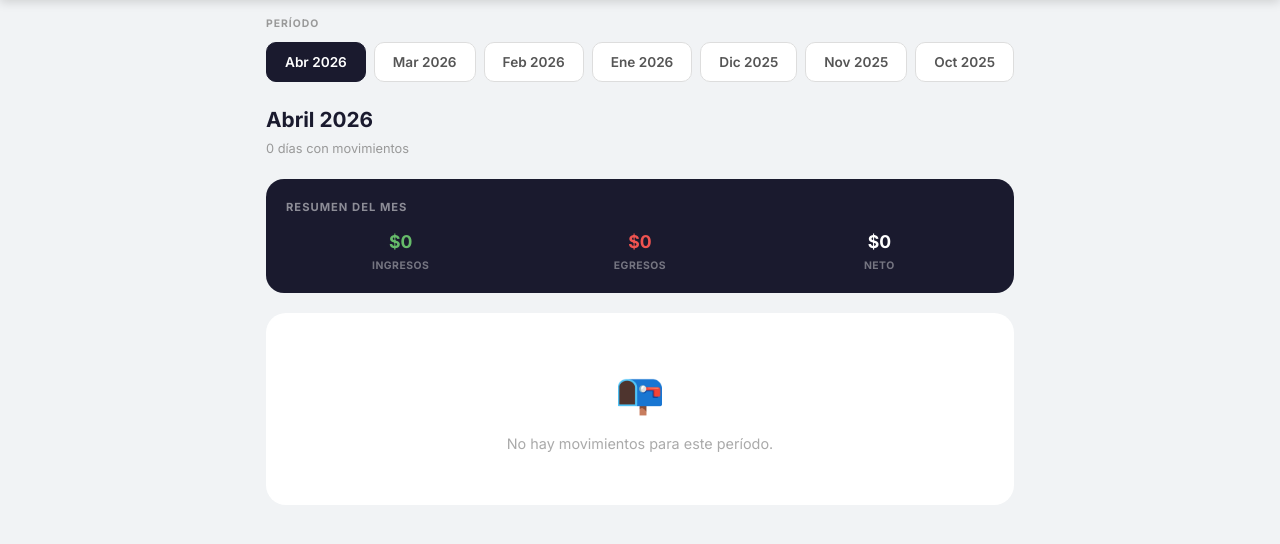
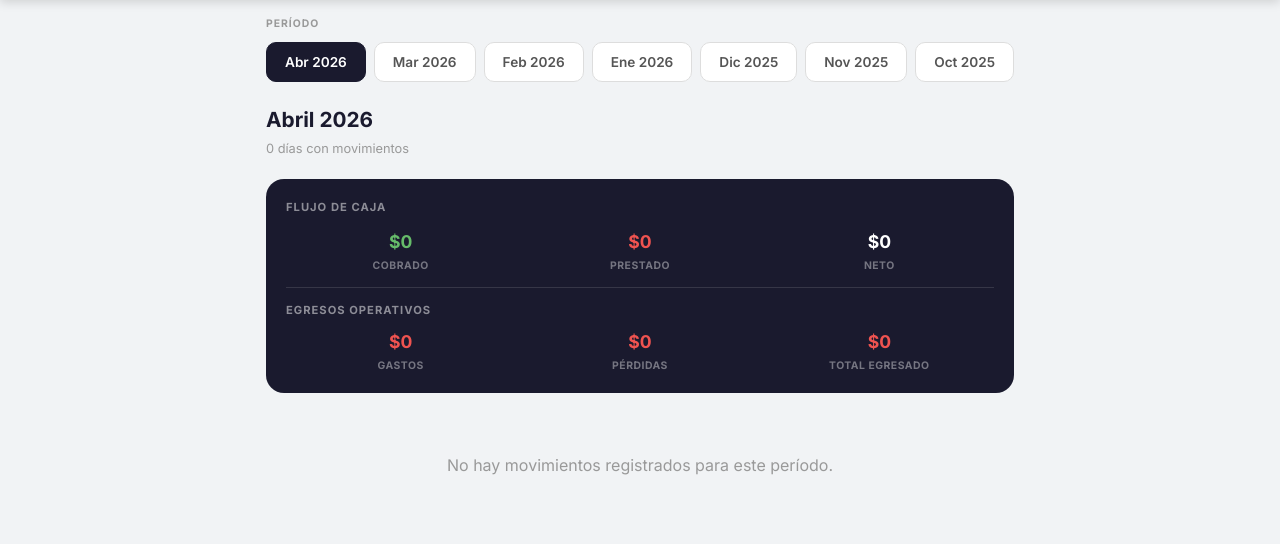
Before and after one commit to kevincabrera14/prestaap, a Django app: page /ruta/1/cajas/ in a window 1280 px wide. Shown: the part 59-603 px from the top of the page. Run offline with Django 5.2, Linux system fonts and the light colour scheme; a user stored in the database is signed in; tables that the repository leaves empty hold one stand-in row (values such as "Sample post").

Commit message:
resumenes de cajas

```diff
--- a/app/templates/app/historial_cajas.html
+++ b/app/templates/app/historial_cajas.html
@@ -1,4 +1,5 @@
 {% load static %}
+{% load humanize %}
 <!DOCTYPE html>
 <html lang="es">
 <head>
@@ -8,6 +9,16 @@
     <link rel="shortcut icon" type="image/x-icon" href="{% static 'img/favicon.ico' %}">
     <link href="https://fonts.googleapis.com/css2?family=Inter:wght@400;500;600;700&display=swap" rel="stylesheet">
     <link rel="stylesheet" href="{% static 'css/style.css' %}">
+    <style>
+        /* Estilos necesarios para la interactividad del historial */
+        .dia-detalle { display: none; padding: 10px; background: #fff; }
+        .dia-card.open .dia-detalle { display: block; }
+        .dia-card.open .chevron { transform: rotate(180deg); }
+        .seccion-contenido { display: none; padding: 10px; }
+        .seccion.open .seccion-contenido { display: block; }
+        .dia-header { cursor: pointer; transition: background 0.2s; }
+        .dia-header:hover { background: #f8f9fa; }
+    </style>
 </head>
 <body>
 
@@ -44,223 +55,155 @@
     </div>
     {% endif %}
 
-    {# ── KPIs ── #}
+    {# ── ENCABEZADO ── #}
     <div class="mes-heading">{{ mes_actual|date:"F Y" }}</div>
     <div class="mes-sub">{{ dias|length }} día{{ dias|length|pluralize:"s" }} con movimientos</div>
 
+    {# ── RESUMEN DEL MES ── #}
     <div class="resumen-mes">
-        <div class="resumen-titulo">Resumen del mes</div>
+        <div class="resumen-titulo">Flujo de caja</div>
         <div class="resumen-grid-cajas">
             <div class="res-item ingreso">
-                <div class="res-num-caja">${{ total_ingresos_mes }}</div>
-                <div class="res-lbl">Ingresos</div>
+                <div class="res-num-caja">${{ total_ingresos_mes|intcomma }}</div>
+                <div class="res-lbl">Cobrado</div>
             </div>
             <div class="res-item egreso">
-                <div class="res-num-caja">${{ total_egresos_mes }}</div>
-                <div class="res-lbl">Egresos</div>
+                <div class="res-num-caja">${{ total_capital_mes|intcomma }}</div>
+                <div class="res-lbl">Prestado</div>
             </div>
             <div class="res-item neto">
-                <div class="res-num-caja">${{ neto_mes }}</div>
+                <div class="res-num-caja">${{ neto_mes|intcomma }}</div>
                 <div class="res-lbl">Neto</div>
+            </div>
+        </div>
+
+        <div style="margin-top:14px; border-top:1px solid rgba(255,255,255,.12); padding-top:14px;">
+            <div class="resumen-titulo" style="margin-bottom:10px;">Egresos operativos</div>
+            <div class="resumen-grid-cajas">
+                <div class="res-item egreso">
+                    <div class="res-num-caja">${{ total_gastos_mes|intcomma }}</div>
+                    <div class="res-lbl">Gastos</div>
+                </div>
+                <div class="res-item egreso">
+                    <div class="res-num-caja">${{ total_perdidas_mes|intcomma }}</div>
+                    <div class="res-lbl">Pérdidas</div>
+                </div>
+                <div class="res-item egreso">
+                    <div class="res-num-caja">${{ total_egresos_mes|intcomma }}</div>
+                    <div class="res-lbl">Total egresado</div>
+                </div>
             </div>
         </div>
     </div>
 
     {# ── DÍAS ── #}
     {% if dias %}
-
         {% for dia in dias %}
         <div class="dia-card" id="d{{ forloop.counter }}">
-
-        {# Cabecera del día #}
             <div class="dia-header" onclick="toggleDia('d{{ forloop.counter }}')">
                 <div>
                     <div class="dia-fecha">{{ dia.fecha|date:"l d \d\e F" }}</div>
                     <div class="dia-nums">
-                    <span class="dia-num-item ing">↑ ${{ dia.ingresos }}</span>
-                    <span class="dia-num-item egr">↓ ${{ dia.egresos }}</span>
+                        <span class="dia-num-item ing">↑ ${{ dia.ingresos|intcomma }}</span>
+                        <span class="dia-num-item egr">↓ ${{ dia.egresos|intcomma }}</span>
                     </div>
                 </div>
                 <div style="display:flex; align-items:center; gap:8px;">
                     <div style="text-align:right;">
-                    <div class="neto-val {% if dia.neto >= 0 %}pos{% else %}neg{% endif %}">${{ dia.neto }}</div>
+                        <div class="neto-val {% if dia.neto >= 0 %}pos{% else %}neg{% endif %}">${{ dia.neto|intcomma }}</div>
                         <div class="neto-lbl">Neto</div>
                     </div>
                     <span class="chevron">▼</span>
                 </div>
             </div>
 
-        {# Body expandible #}
             <div class="dia-detalle">
-
                 {# 1. ABONOS #}
-            <div class="seccion {% if dia.abonos %}open{% endif %}" id="s-ab-{{ forloop.counter }}" style="margin-bottom:0; border-radius:0; border-left:none; border-right:none; border-top:1px solid var(--border); border-bottom:none;">
+                <div class="seccion" id="s-ab-{{ forloop.counter }}">
                     <div class="seccion-header" onclick="toggleSec('s-ab-{{ forloop.counter }}')">
                         <div class="seccion-titulo">
                             <span class="seccion-ico ico-green">💵</span>
-                        Abonos cobrados
-                    </div>
-                    <div class="seccion-meta">
-                        <span style="background:#f0f0f0; color:#555; font-size:.68rem; font-weight:600; padding:2px 8px; border-radius:10px;">{{ dia.abonos|length }}</span>
-                        {% if dia.abonos %}
-                        <span class="meta-total green">+${{ dia.total_abonos }}</span>
-                        {% endif %}
-                        <span class="chevron">▼</span>
+                            Abonos cobrados ({{ dia.lista_abonos|length }})
                         </div>
                     </div>
-                <div class="seccion-body">
-                    {% for m in dia.abonos %}
-                    <div class="mov-row">
-                        <div class="mov-info">
-                            <div class="mov-nombre">{{ m.cliente }}</div>
-                            <div style="display:flex; align-items:center; gap:6px; margin-top:2px; flex-wrap:wrap;">
-                                <span class="mov-fecha">{{ m.hora|date:"H:i" }}</span>
-                                {% if m.usuario %}
-                                <span class="badge-user">👤 {{ m.usuario }}</span>
-                                {% endif %}
-                            </div>
-                        </div>
-                        <span class="mov-monto green">+${{ m.monto }}</span>
+                    <div class="seccion-contenido">
+                        {% for abono in dia.lista_abonos %}
+                        <div class="gasto-item">
+                            <div class="gasto-desc">{{ abono.targeta.cliente.nombre }}</div>
+                            <div class="gasto-monto" style="color:var(--green)">+${{ abono.monto|intcomma }}</div>
                         </div>
                         {% empty %}
-                    <div class="seccion-empty">Sin abonos este día.</div>
+                        <div class="modal-empty">Sin abonos este día.</div>
                         {% endfor %}
                     </div>
                 </div>
 
                 {# 2. PRÉSTAMOS #}
-            <div class="seccion" id="s-pr-{{ forloop.counter }}" style="margin-bottom:0; border-radius:0; border-left:none; border-right:none; border-top:1px solid var(--border); border-bottom:none;">
+                <div class="seccion" id="s-pr-{{ forloop.counter }}">
                     <div class="seccion-header" onclick="toggleSec('s-pr-{{ forloop.counter }}')">
                         <div class="seccion-titulo">
-                        <span class="seccion-ico ico-blue">📋</span>
-                        Préstamos otorgados
-                    </div>
-                    <div class="seccion-meta">
-                        <span style="background:#f0f0f0; color:#555; font-size:.68rem; font-weight:600; padding:2px 8px; border-radius:10px;">{{ dia.prestamos|length }}</span>
-                        {% if dia.prestamos %}
-                        <span class="meta-total blue">-${{ dia.total_prestamos }}</span>
-                        {% endif %}
-                        <span class="chevron">▼</span>
+                            <span class="seccion-ico ico-blue">📝</span>
+                            Préstamos nuevos
                         </div>
                     </div>
-                <div class="seccion-body">
-                    {% for m in dia.prestamos %}
-                    <div class="mov-row">
-                        <div class="mov-info">
-                            <div class="mov-nombre">{{ m.cliente }}</div>
-                            <div style="display:flex; align-items:center; gap:6px; margin-top:2px; flex-wrap:wrap;">
-                                <span class="mov-fecha">{{ m.hora|date:"H:i" }}</span>
-                                {% if m.usuario %}
-                                <span class="badge-user">👤 {{ m.usuario }}</span>
-                                {% endif %}
-                            </div>
-                        </div>
-                        <span class="mov-monto blue">-${{ m.monto }}</span>
+                    <div class="seccion-contenido">
+                        {% for prestamo in dia.lista_prestamos %}
+                        <div class="gasto-item">
+                            <div class="gasto-desc">{{ prestamo.cliente.nombre }}</div>
+                            <div class="gasto-monto">- ${{ prestamo.monto_prestado|intcomma }}</div>
                         </div>
                         {% empty %}
-                    <div class="seccion-empty">Sin préstamos este día.</div>
+                        <div class="modal-empty">No hubo préstamos.</div>
                         {% endfor %}
                     </div>
                 </div>
 
-            {# 3. RENOVACIONES #}
-            <div class="seccion" id="s-rn-{{ forloop.counter }}" style="margin-bottom:0; border-radius:0; border-left:none; border-right:none; border-top:1px solid var(--border); border-bottom:none;">
-                <div class="seccion-header" onclick="toggleSec('s-rn-{{ forloop.counter }}')">
+                {# 3. GASTOS #}
+                <div class="seccion" id="s-ga-{{ forloop.counter }}">
+                    <div class="seccion-header" onclick="toggleSec('s-ga-{{ forloop.counter }}')">
                         <div class="seccion-titulo">
-                        <span class="seccion-ico ico-amber">🔁</span>
-                        Renovaciones
-                    </div>
-                    <div class="seccion-meta">
-                        <span style="background:#f0f0f0; color:#555; font-size:.68rem; font-weight:600; padding:2px 8px; border-radius:10px;">{{ dia.renovaciones|length }}</span>
-                        {% if dia.renovaciones %}
-                        <span class="meta-total amber">-${{ dia.total_renovaciones }}</span>
-                        {% endif %}
-                        <span class="chevron">▼</span>
+                            <span class="seccion-ico ico-red">💸</span>
+                            Gastos y Salidas
                         </div>
                     </div>
-                <div class="seccion-body">
-                    {% for m in dia.renovaciones %}
-                    <div class="mov-row">
-                        <div class="mov-info">
-                            <div class="mov-nombre">{{ m.cliente }}</div>
-                            <div style="display:flex; align-items:center; gap:6px; margin-top:2px; flex-wrap:wrap;">
-                                <span class="mov-fecha">{{ m.hora|date:"H:i" }}</span>
-                                {% if m.usuario %}
-                                <span class="badge-user">👤 {{ m.usuario }}</span>
-                                {% endif %}
+                    <div class="seccion-contenido">
+                        {% for gasto in dia.lista_gastos %}
+                        <div class="gasto-item">
+                            <div>
+                                <div class="gasto-desc">{{ gasto.descripcion }}</div>
+                                <div class="gasto-fecha">{{ gasto.fecha|date:"H:i" }}</div>
                             </div>
-                        </div>
-                        <span class="mov-monto amber">-${{ m.monto }}</span>
+                            <div class="gasto-monto">- ${{ gasto.monto|intcomma }}</div>
                         </div>
                         {% empty %}
-                    <div class="seccion-empty">Sin renovaciones este día.</div>
+                        <div class="modal-empty">Sin gastos registrados.</div>
                         {% endfor %}
                     </div>
                 </div>
-
-            {# 4. GASTOS #}
-            <div class="seccion" id="s-gs-{{ forloop.counter }}" style="margin-bottom:0; border-radius:0; border-left:none; border-right:none; border-top:1px solid var(--border); border-bottom:none;">
-                <div class="seccion-header" onclick="toggleSec('s-gs-{{ forloop.counter }}')">
-                    <div class="seccion-titulo">
-                        <span class="seccion-ico ico-red">🧾</span>
-                        Gastos y egresos
-                    </div>
-                    <div class="seccion-meta">
-                        <span style="background:#f0f0f0; color:#555; font-size:.68rem; font-weight:600; padding:2px 8px; border-radius:10px;">{{ dia.gastos|length }}</span>
-                        {% if dia.gastos %}
-                        <span class="meta-total red">-${{ dia.total_gastos }}</span>
-                        {% endif %}
-                        <span class="chevron">▼</span>
             </div>
         </div>
-                <div class="seccion-body">
-                    {% for m in dia.gastos %}
-                    <div class="mov-row">
-                        <div class="mov-info">
-                            <div class="mov-nombre">{{ m.descripcion }}</div>
-                            <div style="display:flex; align-items:center; gap:6px; margin-top:2px; flex-wrap:wrap;">
-                                <span class="mov-fecha">{{ m.hora|date:"H:i" }}</span>
-                                {% if m.usuario %}
-                                <span class="badge-user">👤 {{ m.usuario }}</span>
-                                {% endif %}
-                            </div>
-                        </div>
-                        <span class="mov-monto red">-${{ m.monto }}</span>
-                    </div>
-                    {% empty %}
-                    <div class="seccion-empty">Sin gastos este día.</div>
         {% endfor %}
-                </div>
-            </div>
-
-        </div>{# /dia-detalle #}
-    </div>{# /dia-card #}
-    {% endfor %}
-
     {% else %}
-    <div class="empty-state">
-        <div class="empty-icon">📭</div>
-        <div style="color:#aaa; font-size:.9rem;">No hay movimientos para este período.</div>
+        <div style="text-align:center; padding:40px; color:#999;">
+            No hay movimientos registrados para este período.
         </div>
     {% endif %}
 
-</div><!-- /page -->
+</div>
 
 <script>
     function toggleDia(id) {
-    document.getElementById(id).classList.toggle('open');
+        const el = document.getElementById(id);
+        el.classList.toggle('open');
     }
+
     function toggleSec(id) {
-    document.getElementById(id).classList.toggle('open');
+        // Evita que el clic en la sección cierre también el día
+        event.stopPropagation();
+        const el = document.getElementById(id);
+        el.classList.toggle('open');
     }
-document.addEventListener('DOMContentLoaded', () => {
-    const first = document.querySelector('.dia-card');
-    if (first) {
-        first.classList.add('open');
-        const firstSec = first.querySelector('.seccion');
-        if (firstSec) firstSec.classList.add('open');
-    }
-});
 </script>
+
 </body>
 </html>
--- a/app/views.py
+++ b/app/views.py
@@ -844,7 +844,6 @@ def registrar_gasto(request, ruta_id):
 # CAJAS
 # ================================================================================================================================================
 
-
 @login_required
 def historial_cajas(request, ruta_id):
     import calendar
@@ -914,11 +913,11 @@ def historial_cajas(request, ruta_id):
         gastos       = []
 
         for mov in MovimientoRuta.objects.filter(ruta=ruta, tipo='EGRESO', fecha__date=dia).order_by('fecha'):
-            desc  = mov.descripcion or ''
-            base  = {
-                'monto':       mov.monto,
-                'hora':        mov.fecha,
-                'usuario':     None,  # MovimientoRuta no guarda usuario aún
+            desc = mov.descripcion or ''
+            base = {
+                'monto':   mov.monto,
+                'hora':    mov.fecha,
+                'usuario': None,
             }
             if desc.startswith('Préstamo otorgado'):
                 prestamos.append({**base, 'cliente': desc.replace('Préstamo otorgado a ', '').strip()})
@@ -948,9 +947,16 @@ def historial_cajas(request, ruta_id):
             'total_gastos':       total_gastos,
         })
 
-    total_ingresos_mes = sum(d['ingresos'] for d in dias)
-    total_egresos_mes  = sum(d['egresos']  for d in dias)
-    neto_mes           = total_ingresos_mes - total_egresos_mes
+    total_ingresos_mes     = sum(d['ingresos'] for d in dias)
+    total_egresos_mes      = sum(d['egresos']  for d in dias)
+    neto_mes               = total_ingresos_mes - total_egresos_mes
+
+    # ── Totales del mes por categoría ─────────────────────────────────────────
+    total_prestamos_mes    = sum(sum(m['monto'] for m in d['prestamos'])    for d in dias)
+    total_renovaciones_mes = sum(sum(m['monto'] for m in d['renovaciones']) for d in dias)
+    total_gastos_mes       = sum(sum(m['monto'] for m in d['gastos'])       for d in dias)
+    total_capital_mes      = total_prestamos_mes + total_renovaciones_mes
+    total_perdidas_mes     = total_egresos_mes - total_capital_mes - total_gastos_mes
 
     primer_abono = Abono.objects.filter(targeta__ruta=ruta).order_by('fecha').first()
     meses_disponibles = []
@@ -967,14 +973,19 @@ def historial_cajas(request, ruta_id):
         meses_disponibles.reverse()
 
     return render(request, 'app/historial_cajas.html', {
-        'ruta':               ruta,
-        'dias':               dias,
-        'mes_actual':         primer_dia,
-        'total_ingresos_mes': total_ingresos_mes,
-        'total_egresos_mes':  total_egresos_mes,
-        'neto_mes':           neto_mes,
-        'meses_disponibles':  meses_disponibles,
-        'mes_param':          mes_param_str,
+        'ruta':                  ruta,
+        'dias':                  dias,
+        'mes_actual':            primer_dia,
+        'total_ingresos_mes':    total_ingresos_mes,
+        'total_egresos_mes':     total_egresos_mes,
+        'total_capital_mes':     total_capital_mes,
+        'total_prestamos_mes':   total_prestamos_mes,
+        'total_renovaciones_mes':total_renovaciones_mes,
+        'total_gastos_mes':      total_gastos_mes,
+        'total_perdidas_mes':    total_perdidas_mes,
+        'neto_mes':              neto_mes,
+        'meses_disponibles':     meses_disponibles,
+        'mes_param':             mes_param_str,
     })
 
 def cerrar_cajas_anteriores(ruta):
```
Lines whose indentation alone changed are shown as unchanged.
